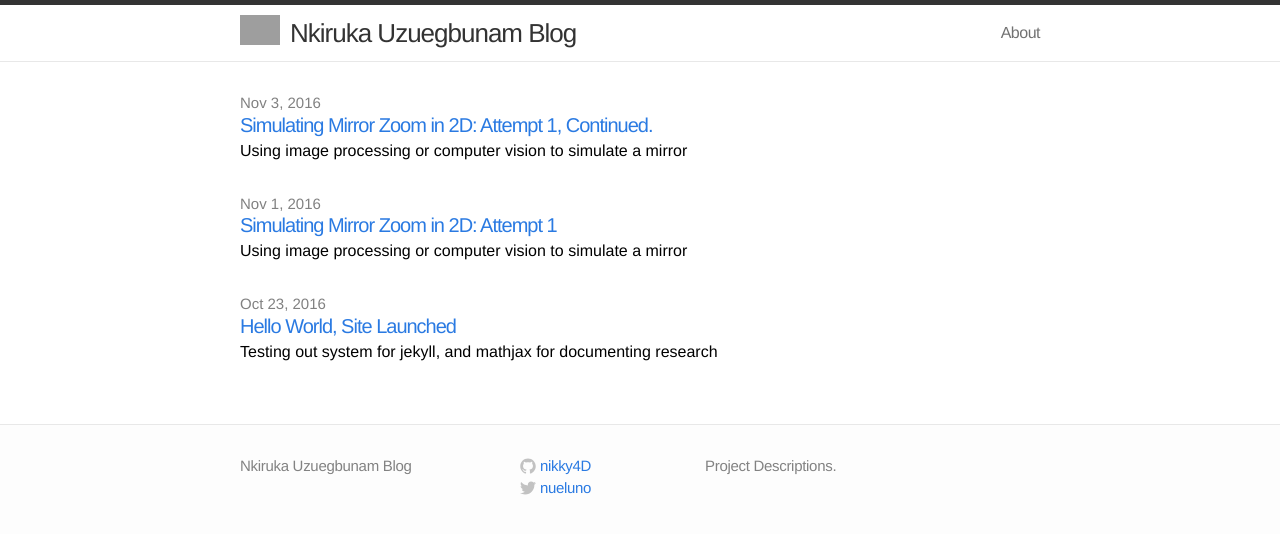
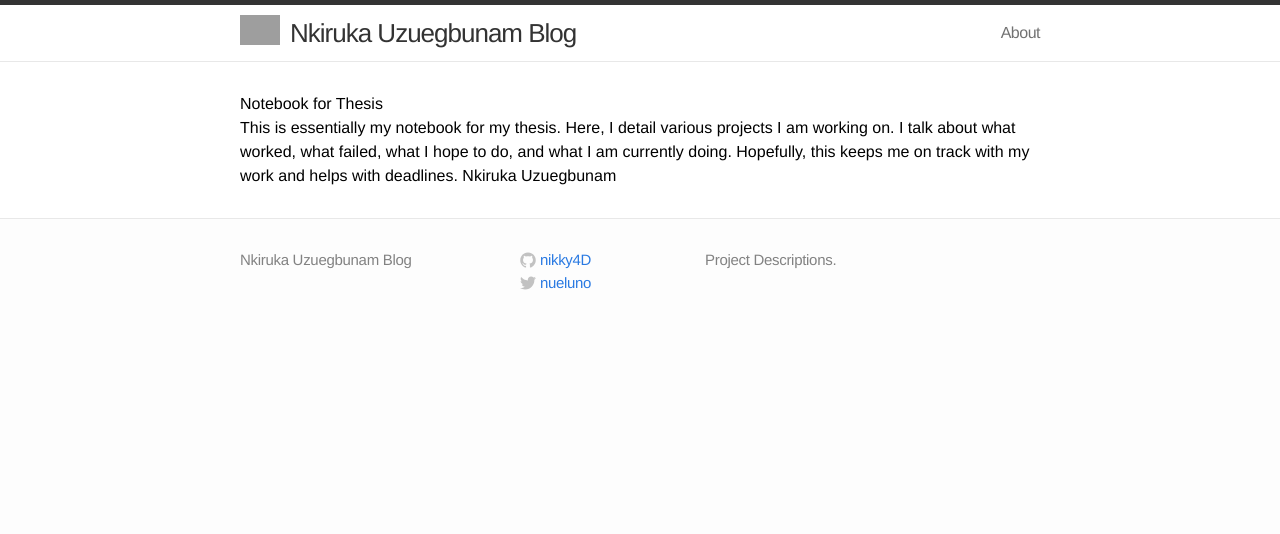
Before and after one commit to nikky4D/nikky4D.github.io, a Jekyll site: the page built from index.html, in a window 1280 px wide. Shown: the top 534 px of the page. Built offline with Jekyll 4.4.1, drawn with Linux system fonts in a browser that asks for light colours; grey boxes are pictures that could not be loaded.

Commit message:
Updated index.html to allow for Markdeep pages

```diff
--- a/index.html
+++ b/index.html
@@ -1,18 +1,8 @@
 ---
 layout: default
 ---
+<h2> Notebook for Thesis </h2>
 
-<div class="home">
+This is essentially my notebook for my thesis. Here, I detail various projects I am working on. I talk about what worked, what failed, what I hope to do, and what I am currently doing. Hopefully, this keeps me on track with my work and helps with deadlines.
 
-  <ul class="posts">
-    {% for post in site.posts %}
-      <li>
-        <span class="post-date">{{ post.date | date: "%b %-d, %Y" }}</span>
-        <a class="post-link" href="{{ post.url | prepend: site.baseurl }}">{{ post.title }}</a>
-        <br>
-        {{ post.excerpt }}
-      </li>
-    {% endfor %}
-  </ul>
-
-</div>
+Nkiruka Uzuegbunam
```
